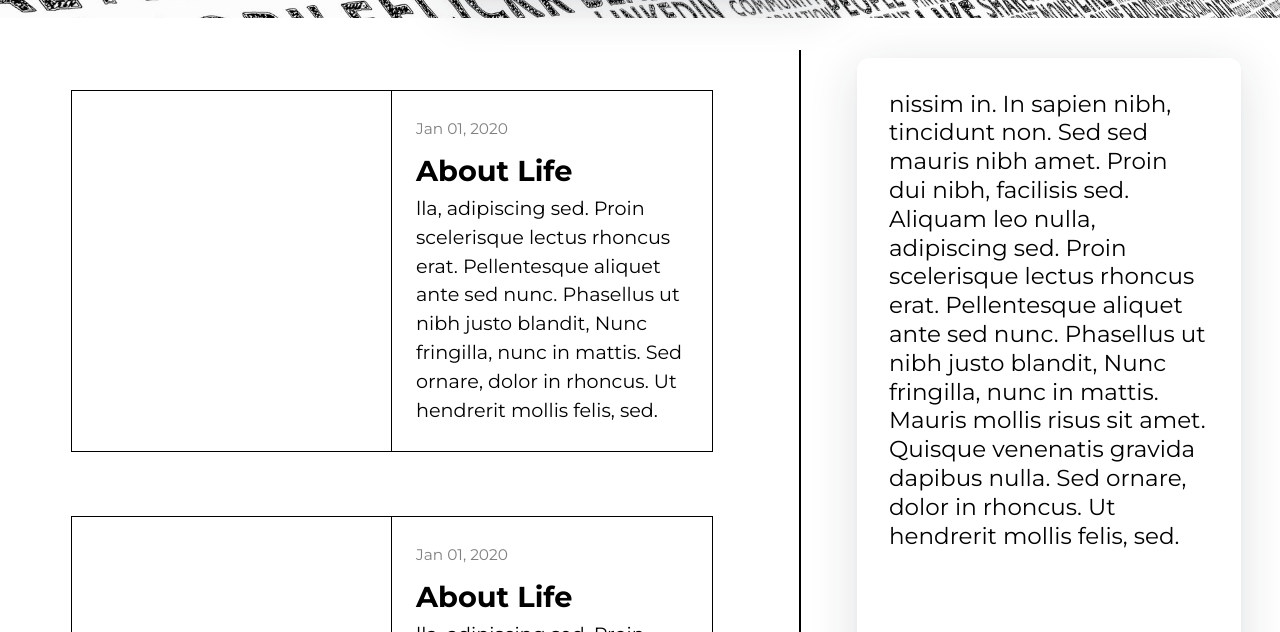
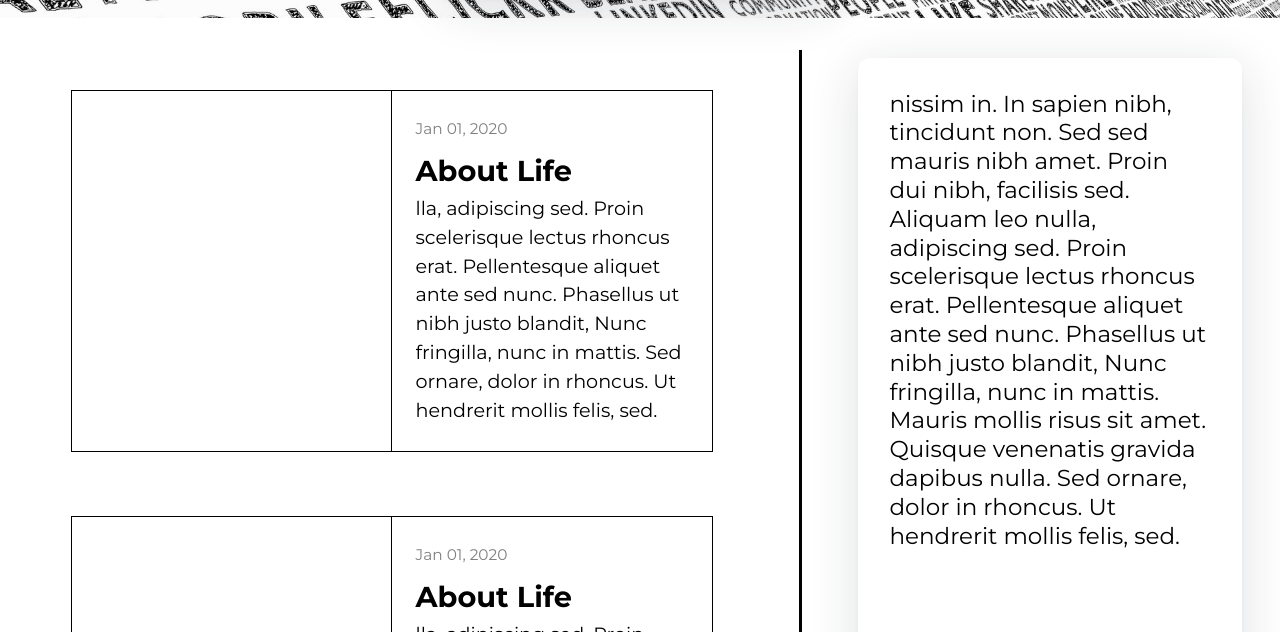
Before and after one commit to AnMan9801/personal-blog-website, a plain HTML site: page index.html in a window 1280 px wide. Shown: the part 168-800 px from the top of the page. Drawn offline with Linux system fonts and the light colour scheme.

Commit message:
Style : Change vertical line to proper design

```diff
--- a/css/style.css
+++ b/css/style.css
@@ -81,8 +81,7 @@ header {
 .hr {
     width: 0px;
     height: 100%;
-    border: #000 1px;
-    border-style: solid;
+    border-left: #000 solid 3px;
 }
 
 .blog-list {
```
